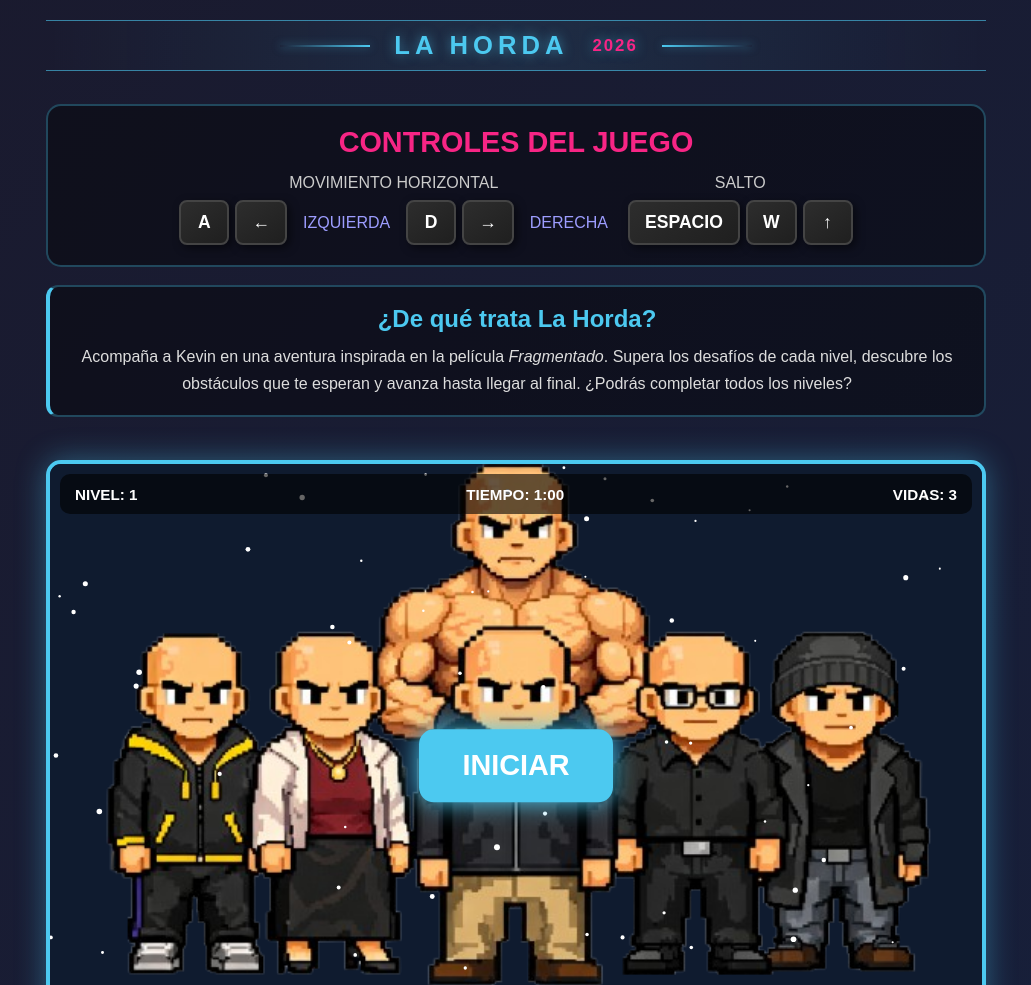
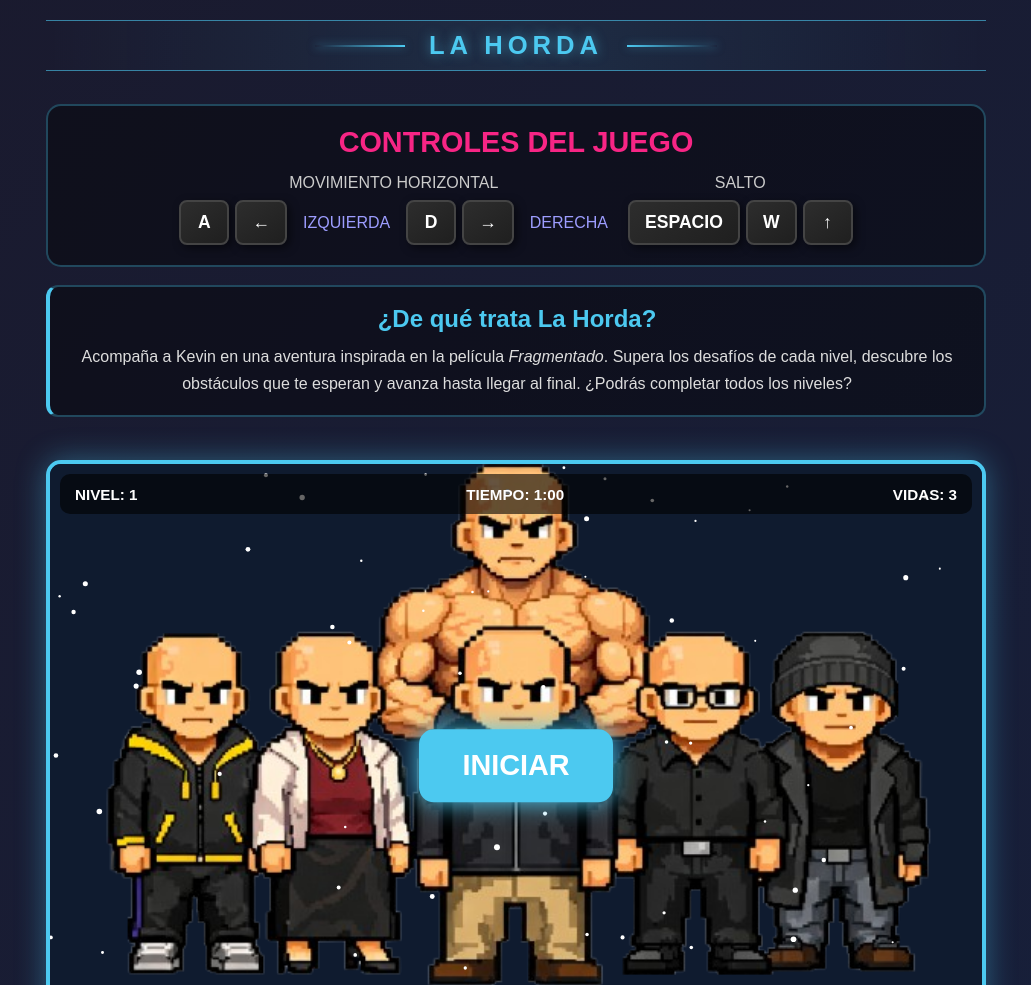
Before and after one commit to 7Marilu7/LA_HORDA, a plain HTML site: page index.html in a window 1280 px wide. Shown: the top 985 px of the page, without its empty margins (124-1155 px from the left). Drawn offline with Linux system fonts and the light colour scheme.

Commit message:
Remove year from site banner in index.html

```diff
--- a/index.html
+++ b/index.html
@@ -11,7 +11,6 @@
     <header class="site-banner" aria-label="La Horda">
         <span class="banner-line" aria-hidden="true"></span>
         <span class="banner-title">LA HORDA</span>
-        <span class="banner-year">2026</span>
         <span class="banner-line" aria-hidden="true"></span>
     </header>
 
```
